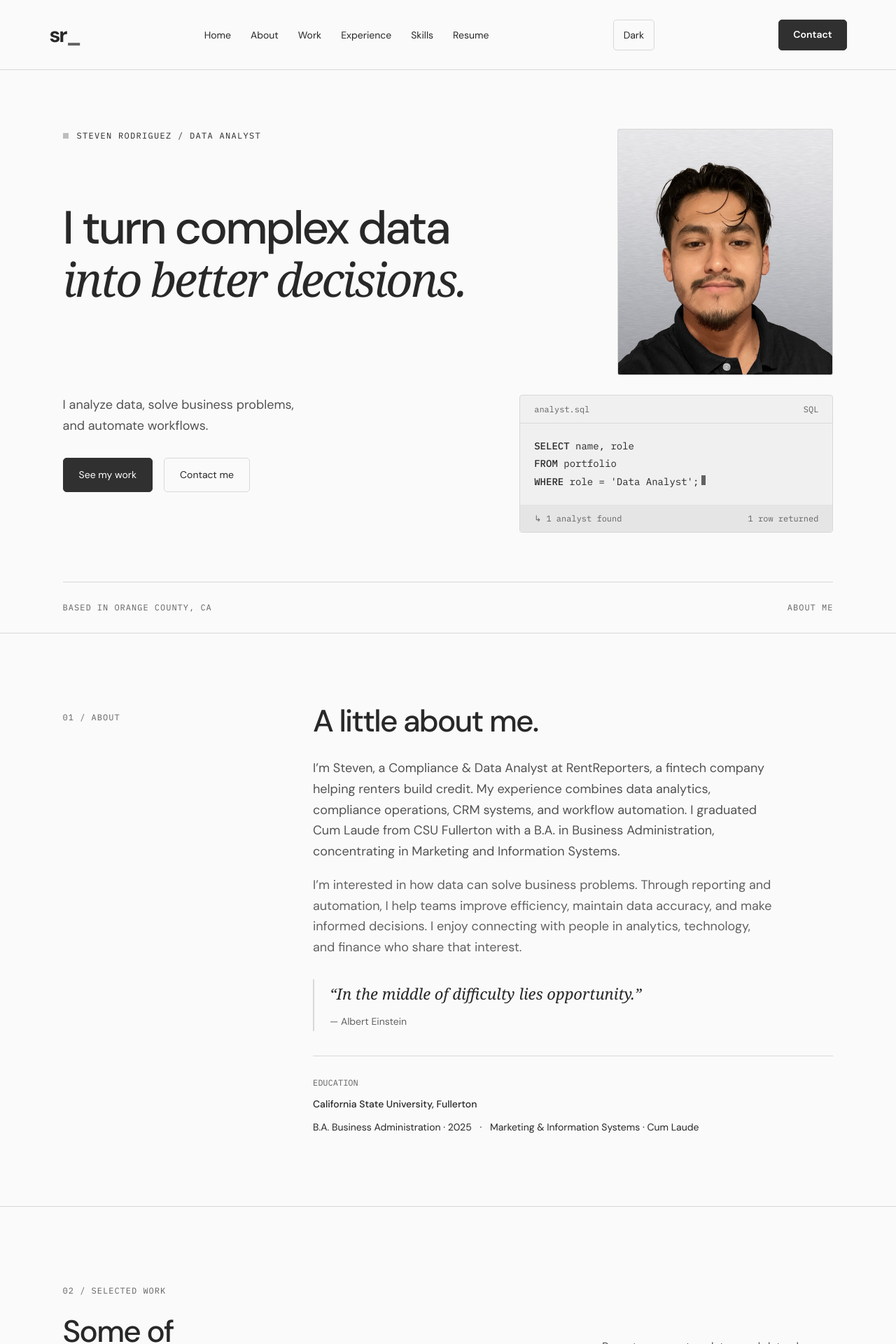
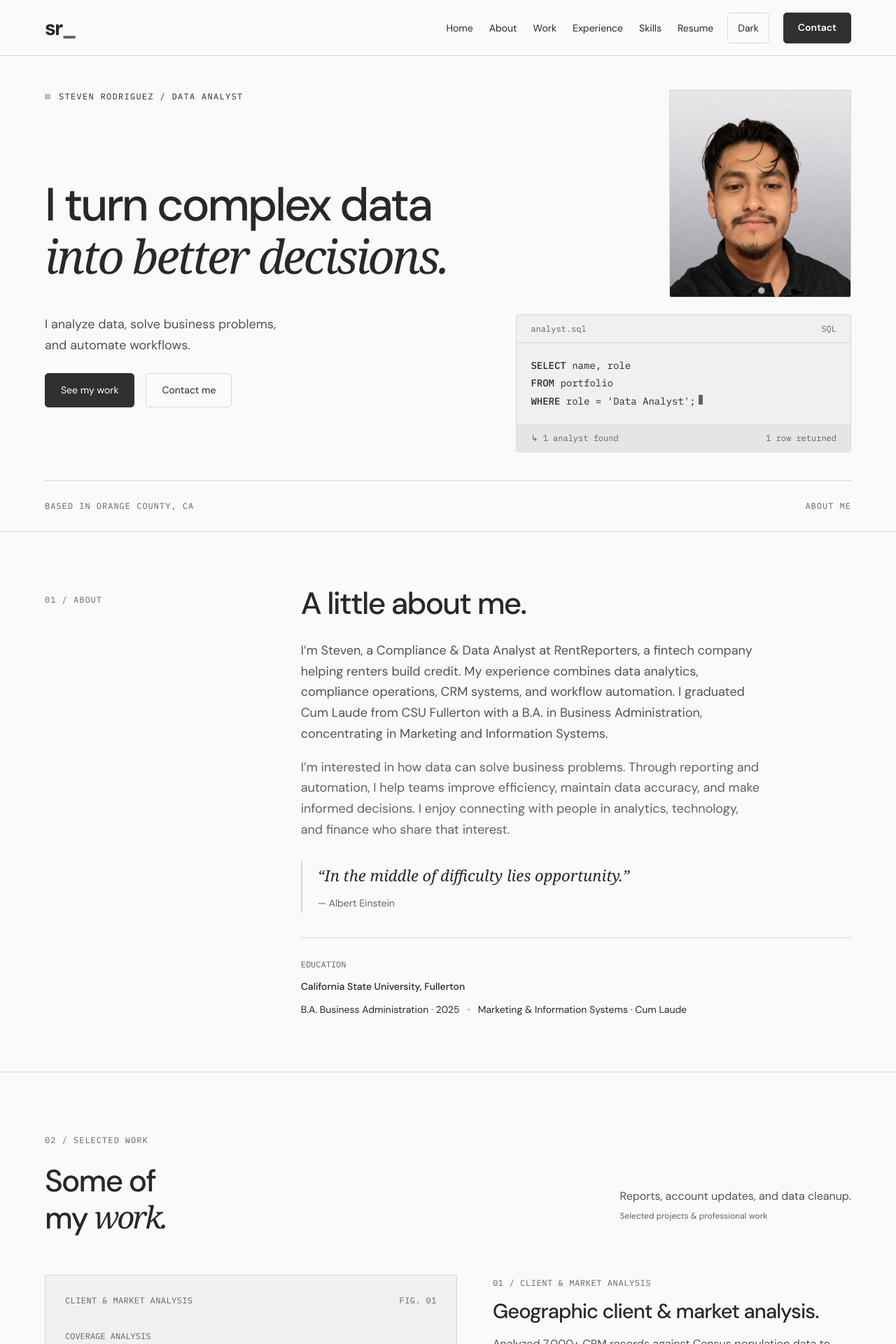
Before and after one commit to StevenRodriguezAnalyst/StevenRodriguezAnalyst.github.io, a React (Vite) app: page / in a window 1280 px wide. Shown: the top 1920 px of the page at 70% size. Built offline with nearby package versions, Linux system fonts and the light colour scheme.

Commit message:
Polish desktop layout and verify responsive navigation

```diff
--- a/src/main.tsx
+++ b/src/main.tsx
@@ -4,6 +4,7 @@ import {portfolio as p} from './data/portfolio';
 import './style.css';
 function App() {
   const [menu, setMenu] = useState(false);
+  const [activeSection, setActiveSection] = useState("main");
   const headerRef = useRef<HTMLElement>(null);
   const menuRef = useRef<HTMLButtonElement>(null);
   const [theme, setTheme] = useState(() => {
@@ -49,25 +50,49 @@ function App() {
       window.removeEventListener('hashchange', close);
     };
   }, [menu]);
+  useEffect(() => {
+    const sections = Array.from(document.querySelectorAll<HTMLElement>('.hero, main > section[id]'));
+    let frame = 0;
+    const update = () => {
+      frame = 0;
+      const offset = (headerRef.current?.getBoundingClientRect().height ?? 80) + 48;
+      let current = 'main';
+      for (const section of sections) {
+        if (section.getBoundingClientRect().top <= offset) current = section.id || 'main';
+      }
+      if (window.scrollY + window.innerHeight >= document.documentElement.scrollHeight - 2) current = 'contact';
+      setActiveSection(current);
+    };
+    const schedule = () => { if (!frame) frame = requestAnimationFrame(update); };
+    update();
+    window.addEventListener('scroll', schedule, {passive: true});
+    window.addEventListener('resize', schedule);
+    return () => {
+      window.removeEventListener('scroll', schedule);
+      window.removeEventListener('resize', schedule);
+      cancelAnimationFrame(frame);
+    };
+  }, []);
   return <>
 <a className="skip" href="#main">Skip to content</a>
 <header ref={headerRef} onBlur={event => {
   if (!event.currentTarget.contains(event.relatedTarget as Node | null)) setMenu(false);
 }}>
 <a className="brand" href="#main" aria-label="Steven Rodriguez — home" onClick={() => setMenu(false)}>sr<span>_</span></a>
-<button className="theme-toggle" onClick={() => setTheme(theme === 'light' ? 'dark' : 'light')} aria-label={theme === 'light' ? 'Switch to dark mode' : 'Switch to light mode'}>{theme === 'light' ? 'Dark' : 'Light'}</button>
-<a className="nav-contact button" href="#contact" onClick={() => setMenu(false)}>Contact</a>
-<button ref={menuRef} className="menu-toggle" aria-label={menu ? 'Close navigation' : 'Open navigation'} aria-expanded={menu} aria-controls="main-navigation" onClick={() => setMenu(!menu)}>Menu <span aria-hidden="true">{menu ? '−' : '+'}</span></button>
 <nav id="main-navigation" className={menu ? 'is-open' : ''} onClick={event => {
   if ((event.target as Element).closest('a')) setMenu(false);
 }} aria-label="Main navigation">
-<a href="#main">Home</a>
-<a href="#about">About</a>
-<a href="#work">Work</a>
-<a href="#experience">Experience</a>
-<a href="#skills">Skills</a>
-<a href="#resume">Resume</a>
+<a href="#main" aria-current={activeSection === "main" ? "location" : undefined}> Home</a>
+<a href="#about" aria-current={activeSection === "about" ? "location" : undefined}> About</a>
+<a href="#work" aria-current={activeSection === "work" ? "location" : undefined}> Work</a>
+<a href="#experience" aria-current={activeSection === "experience" ? "location" : undefined}> Experience</a>
+<a href="#skills" aria-current={activeSection === "skills" ? "location" : undefined}> Skills</a>
+<a href="#resume" aria-current={activeSection === "resume" ? "location" : undefined}> Resume</a>
 </nav>
+<button className="theme-toggle" onClick={() => setTheme(theme === 'light' ? 'dark' : 'light')} aria-label={theme === 'light' ? 'Switch to dark mode' : 'Switch to light mode'}>{theme === 'light' ? 'Dark' : 'Light'}</button>
+<a className="nav-contact button" href="#contact" aria-current={activeSection === "contact" ? "location" : undefined} onClick={() => setMenu(false)}>Contact</a>
+<button ref={menuRef} className="menu-toggle" aria-label={menu ? 'Close navigation' : 'Open navigation'} aria-expanded={menu} aria-controls="main-navigation" onClick={() => setMenu(!menu)}>Menu <span aria-hidden="true">{menu ? '−' : '+'}</span></button>
+
 </header>
 <main id="main" tabIndex={-1}>
 <section className="hero">
--- a/src/style.css
+++ b/src/style.css
@@ -5,7 +5,8 @@
   --muted:#c0c0c0; --line:#555; --accent:#383838; --surface:#383838;
   --body-text:#cecece; --header-bg:#282828; --experience-bg:#303030;
   --primary:#cacaca; --on-primary:#282828; --hover:#4b4b4b;
-  --header-height:100px; --header-offset:100px; --gutter:7%;
+  --header-height:80px; --header-offset:80px; --content-width:1240px;
+  --gutter:clamp(32px,5vw,72px); --section-space:clamp(64px,6vw,88px); --column-gap:clamp(32px,4vw,64px);
 }
 :root[data-theme="light"] {
   color-scheme:light; color:#282828; background:#fafafa;
@@ -27,14 +28,18 @@ a:focus-visible,button:focus-visible,summary:focus-visible,[tabindex="-1"]:focus
 .skip:focus { top:10px; }
 header {
   min-height:var(--header-height); margin:auto;
-  padding:env(safe-area-inset-top,0px) max(5.5%,env(safe-area-inset-right,0px)) 0 max(5.5%,env(safe-area-inset-left,0px));
-  display:flex; align-items:center; justify-content:space-between; gap:16px; flex-wrap:wrap;
+  padding:env(safe-area-inset-top,0px) max(var(--gutter),calc((100% - var(--content-width))/2),env(safe-area-inset-right,0px)) 0 max(var(--gutter),calc((100% - var(--content-width))/2),env(safe-area-inset-left,0px));
+  display:flex; align-items:center; justify-content:space-between; gap:20px; flex-wrap:wrap;
   border-bottom:1px solid var(--line); position:sticky; top:0; background:var(--header-bg); z-index:5;
 }
 .brand { display:inline-flex; align-items:center; min-width:44px; min-height:44px; font-size:1.875rem; font-weight:650; letter-spacing:-2px; }
 .brand span { color:var(--muted); }
 nav { display:flex; flex-wrap:wrap; gap:28px; font-size:0.875rem; }
-@media(min-width:901px) { nav { order:1; } .theme-toggle { order:2; } .nav-contact { order:3; } }
+@media(min-width:901px) {
+  .brand { margin-right:auto; }
+  nav { gap:clamp(16px,1.8vw,28px); }
+}
+nav a[aria-current="location"] { text-decoration:underline; text-underline-offset:7px; text-decoration-thickness:2px; }
 nav a { overflow-wrap:anywhere; display:flex; align-items:center; min-height:44px; }
 .menu-toggle { display:none; }
 .theme-toggle { background:none; border:1px solid var(--line); padding:10px 14px; font-size:0.875rem; }
@@ -47,23 +52,23 @@ nav a { overflow-wrap:anywhere; display:flex; align-items:center; min-height:44p
 .button:active,.theme-toggle:active,.menu-toggle:active { opacity:.8; }
 .button:disabled { cursor:not-allowed; opacity:.55; }
 .hero,.section,footer {
-  max-width:1440px; margin:auto;
+  max-width:calc(var(--content-width) + 2 * var(--gutter)); margin:auto;
   padding-left:max(var(--gutter),env(safe-area-inset-left,0px));
   padding-right:max(var(--gutter),env(safe-area-inset-right,0px));
 }
-.hero { padding-top:84px; display:grid; grid-template-columns:minmax(0,1fr) minmax(220px,28%); column-gap:48px; align-items:start; }
+.hero { padding-top:48px; display:grid; grid-template-columns:minmax(0,1fr) minmax(220px,28%); column-gap:var(--column-gap); grid-template-rows:min-content auto auto auto; align-items:start; }
 .hero>* { min-width:0; }
 .eyebrow,.label,.mono,.hero-foot,.query { font-family:'IBM Plex Mono',monospace; }
 .eyebrow { font-size:0.75rem; letter-spacing:1.3px; line-height:1.6; display:flex; align-items:center; gap:12px; grid-column:1; grid-row:1; }
 .square { flex-shrink:0; width:8px; height:8px; background:#bebebe; }
-h1 { grid-column:1; grid-row:2; font-size:clamp(44px,5.2vw,74px); letter-spacing:-3px; line-height:1.1; font-weight:500; margin:30px 0 42px; }
+h1 { grid-column:1; grid-row:2; font-size:clamp(44px,5.2vw,74px); letter-spacing:-3px; line-height:1.1; font-weight:500; margin:24px 0 20px; }
 .serif { font-family:Georgia,serif; font-weight:400; font-style:italic; letter-spacing:-3px; }
 p { font-size:1.125rem; line-height:1.65; color:var(--body-text); }
 .portrait-frame { width:100%; aspect-ratio:7/8; overflow:hidden; border:1px solid var(--line); border-radius:3px; background:#bcbcbc; }
-.hero-portrait { grid-column:2; grid-row:1 / 3; max-width:320px; justify-self:end; }
+.hero-portrait { grid-column:2; grid-row:1 / 3; max-width:260px; justify-self:end; }
 .hero-portrait img { width:100%; height:100%; object-fit:cover; object-position:center top; transform:scale(1.2); transform-origin:50% 47%; }
-.hero-bottom { grid-column:1 / -1; margin-top:28px; display:grid; grid-template-columns:minmax(0,1.3fr) minmax(0,1fr); gap:70px; align-items:start; }
-.hero-bottom p { margin:0 0 30px; }
+.hero-bottom { grid-column:1 / -1; margin-top:24px; display:grid; grid-template-columns:minmax(0,1.3fr) minmax(0,1fr); gap:var(--column-gap); align-items:start; }
+.hero-bottom p { margin:0 0 24px; max-width:48ch; }
 .actions { display:flex; flex-wrap:wrap; gap:16px; align-items:center; }
 .query { min-width:0; border:1px solid var(--line); border-radius:4px; background:var(--surface); }
 .query-top { display:flex; justify-content:space-between; gap:12px; padding:12px 20px; border-bottom:1px solid var(--line); font-size:0.75rem; color:var(--muted); }
@@ -72,10 +77,10 @@ code b { font-weight:500; color:inherit; }
 code em { color:inherit; font-style:normal; }
 .query-foot { font-size:0.75rem; padding:12px 20px; background:var(--hover); display:flex; flex-wrap:wrap; gap:8px 16px; justify-content:space-between; color:var(--muted); }
 .cursor { display:inline-block; background:var(--muted); width:6px; height:14px; margin-left:4px; animation:blink 1.2s steps(2) 5; }
-.hero-foot { grid-column:1 / -1; margin-top:70px; padding:14px 0; border-top:1px solid var(--line); display:flex; align-items:center; justify-content:space-between; gap:16px; font-size:0.75rem; line-height:1.6; letter-spacing:1px; color:var(--muted); }
+.hero-foot { grid-column:1 / -1; margin-top:40px; padding:14px 0; border-top:1px solid var(--line); display:flex; align-items:center; justify-content:space-between; gap:16px; font-size:0.75rem; line-height:1.6; letter-spacing:1px; color:var(--muted); }
 .hero-foot a { display:inline-flex; align-items:center; min-height:44px; flex-shrink:0; }
-.section { padding-top:100px; padding-bottom:100px; border-top:1px solid var(--line); }
-.about { display:grid; grid-template-columns:minmax(120px,1fr) minmax(0,2.5fr); gap:60px; align-items:start; }
+.section { padding-top:var(--section-space); padding-bottom:var(--section-space); border-top:1px solid var(--line); }
+.about { display:grid; grid-template-columns:minmax(120px,1fr) minmax(0,2.5fr); gap:var(--column-gap); align-items:start; }
 .label { font-size:0.75rem; line-height:1.6; letter-spacing:1px; color:var(--muted); padding-top:10px; }
 h2 { font-size:2.75rem; line-height:1.15; font-weight:450; letter-spacing:-1.8px; margin:0 0 28px; }
 h3 { font-size:1.8125rem; font-weight:450; letter-spacing:-.9px; line-height:1.2; margin:20px 0 16px; }
@@ -94,7 +99,7 @@ p.muted,.muted { color:var(--muted); }
 .section-heading h2 { margin-bottom:0; }
 .section-heading p { font-size:1rem; }
 .sample-note { font-size:0.75rem!important; line-height:1.6; color:var(--muted); }
-.project { display:grid; grid-template-columns:minmax(0,1.15fr) minmax(0,1fr); gap:8%; align-items:center; padding:0 0 60px; margin-bottom:60px; border-bottom:1px solid var(--line); }
+.project { display:grid; grid-template-columns:minmax(0,1.15fr) minmax(0,1fr); gap:var(--column-gap); align-items:start; padding:0 0 60px; margin-bottom:60px; border-bottom:1px solid var(--line); }
 .project:last-child { margin-bottom:0; border:0; padding-bottom:0; }
 .project-visual { background:var(--surface); padding:26px 28px; min-width:0; border:1px solid var(--line); border-radius:3px; }
 .visual-label,.visual-bottom span { font:0.75rem/1.6 'IBM Plex Mono',monospace; color:var(--muted); }
@@ -104,7 +109,9 @@ p.muted,.muted { color:var(--muted); }
 .visual-bottom { border-top:1px solid var(--line); padding-top:20px; display:flex; flex-direction:column; gap:6px; }
 .visual-bottom strong { font-size:1.8125rem; font-weight:450; letter-spacing:-1px; }
 .project-number { font-size:0.75rem; line-height:1.6; color:var(--muted); letter-spacing:.6px; }
-.project-copy p { font-size:1rem; }
+.project-copy { min-width:0; }
+.project-copy h3 { margin-top:14px; }
+.project-copy p { font-size:1rem; max-width:60ch; }
 .tools { font:0.875rem/1.7 'IBM Plex Mono',monospace; margin:26px 0; color:var(--muted); }
 details { border-top:1px solid var(--line); }
 summary { display:inline-flex; align-items:center; justify-content:center; margin-top:16px; padding:12px 18px; border:1px solid var(--line); color:inherit; font-size:0.875rem; line-height:1.4; list-style:none; }
@@ -136,7 +143,7 @@ details[open] summary .case-closed { display:none; }
 .experience { background:var(--experience-bg); }
 .experience-heading { margin-bottom:40px; }
 .experience-heading .label { margin-bottom:22px; }
-.experience-row { display:grid; grid-template-columns:minmax(0,1fr) minmax(0,1.45fr); gap:56px; padding-top:34px; border-top:1px solid var(--line); }
+.experience-row { display:grid; grid-template-columns:minmax(0,1fr) minmax(0,1.45fr); gap:var(--column-gap); padding-top:34px; border-top:1px solid var(--line); }
 .experience-row+.experience-row { margin-top:34px; }
 .experience-meta { display:flex; flex-direction:column; gap:5px; font:0.75rem/1.6 'IBM Plex Mono',monospace; color:var(--muted); }
 .experience-row h3 { max-width:540px; font-size:1.625rem; }
@@ -168,7 +175,8 @@ details[open] summary .case-closed { display:none; }
 .contact .label { color:var(--muted); margin-bottom:35px; }
 .contact h2 { font-size:clamp(50px,6.5vw,88px); letter-spacing:-4px; }
 .contact-bottom { display:flex; justify-content:space-between; align-items:center; gap:30px; }
-.contact-bottom p { font-size:1.0625rem; }
+.contact-bottom p { font-size:1.0625rem; max-width:54ch; }
+.contact-bottom .button,.resume .actions { flex-shrink:0; }
 .socials { display:flex; align-items:center; flex-wrap:wrap; gap:24px; border-top:1px solid var(--line); padding-top:16px; margin-top:42px; font-size:0.875rem; }
 .socials a { display:inline-flex; align-items:center; min-height:44px; }
 .socials span { color:var(--muted); }
@@ -180,19 +188,23 @@ footer { padding-top:28px; padding-bottom:max(28px,env(safe-area-inset-bottom,0p
   .dark:hover,.nav-contact.button:hover,.contact .button:hover { background:#e2e2e2; }
   [data-theme="light"] .dark:hover,[data-theme="light"] .nav-contact.button:hover,[data-theme="light"] .contact .button:hover { background:#4b4b4b; }
 }
-@media(max-width:1000px) {
-  nav { gap:18px; }
+@media(max-width:1100px) {
+  .skill-grid { gap:32px; }
   .hero-bottom { gap:30px; }
   .skill-grid { grid-template-columns:repeat(2,minmax(0,1fr)); }
   .resume { align-items:start; flex-direction:column; }
-  .project { gap:5%; }
+
   .project-visual { padding:22px 20px; }
 }
 /* Switch navigation before tablet widths make the desktop links cramped. */
 @media(max-width:900px) {
   :root { --header-height:68px; --header-offset:68px; }
   header { gap:8px; padding-left:max(5%,env(safe-area-inset-left,0px)); padding-right:max(5%,env(safe-area-inset-right,0px)); }
-  .brand { margin-right:auto; }
+  .brand { margin-right:auto; order:0; }
+  nav { order:4; }
+  .theme-toggle { order:1; }
+  .nav-contact { order:2; }
+  .menu-toggle { order:3; }
   .menu-toggle { display:inline-flex; align-items:center; justify-content:center; gap:6px; background:none; border:1px solid var(--line); padding:10px; font-size:0.875rem; white-space:nowrap; }
   .theme-toggle { padding:10px; }
   .nav-contact.button { padding:11px 12px; }
@@ -208,7 +220,7 @@ footer { padding-top:28px; padding-bottom:max(28px,env(safe-area-inset-bottom,0p
 }
 @media(max-width:760px) {
   :root { --gutter:6%; }
-  .hero { padding-top:32px; grid-template-columns:minmax(0,1fr); gap:0; }
+  .hero { padding-top:32px; grid-template-columns:minmax(0,1fr); grid-template-rows:none; gap:0; }
   .hero>.eyebrow { grid-row:auto; font-size:0.75rem; letter-spacing:.6px; gap:8px; }
   .hero>h1 { grid-row:auto; font-size:clamp(2.125rem,9.3vw,3.625rem); letter-spacing:-1.5px; margin:22px 0 24px; }
   .hero>h1 .serif { letter-spacing:-1.5px; }
```
Also changed, not shown: tests/mobile-qa.html (+14 -5 lines), 1 other file (tests, documents, lock files or other folders).
